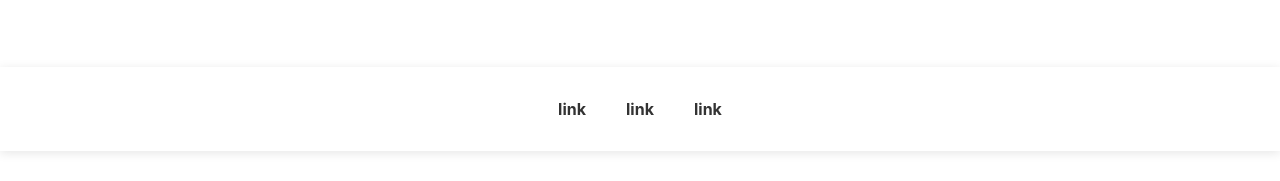
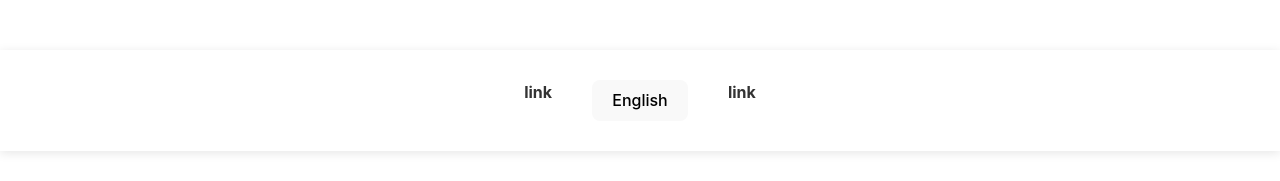
Before and after one commit to 5hoko-k/5AA, a React (Vite) app: page /about in a window 1280 px wide. Shown: the part 649-830 px from the top of the page. Built offline with nearby package versions, Linux system fonts and the light colour scheme.

Commit message:
update anime title context on button click

```diff
--- a/src/components/Footer.jsx
+++ b/src/components/Footer.jsx
@@ -1,18 +1,31 @@
-import "../styles/Footer.css"
+import { useContext } from "react";
+import "../styles/Footer.css";
+import { TitleIsEnglish, SetTitleIsEnglish } from "../App";
 function Footer() {
+const isEnglish = useContext(TitleIsEnglish)
+const setEnglish = useContext(SetTitleIsEnglish)
+
+  const handleTitleChange = () => {
+    setEnglish(!isEnglish)
+    console.log(isEnglish)
+  };
   return (
     <>
       <footer>
         <nav>
           <ul>
             <li>link</li>
-                    <li>link</li>
+            <li>
+              <button onClick={handleTitleChange}>
+                {isEnglish ? "English" : "Romaji"}
+              </button>
+            </li>
             <li>link</li>
           </ul>
         </nav>
       </footer>
     </>
-    )
+  );
 }
 
 export default Footer;
```
Lines whose indentation alone changed are shown as unchanged.
